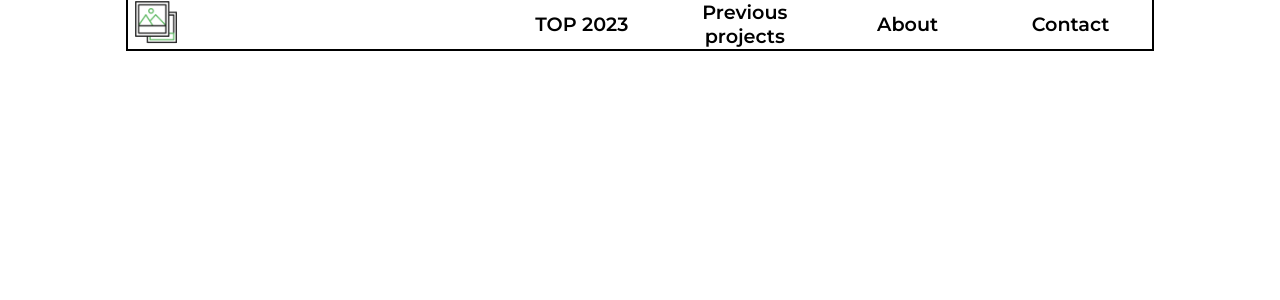
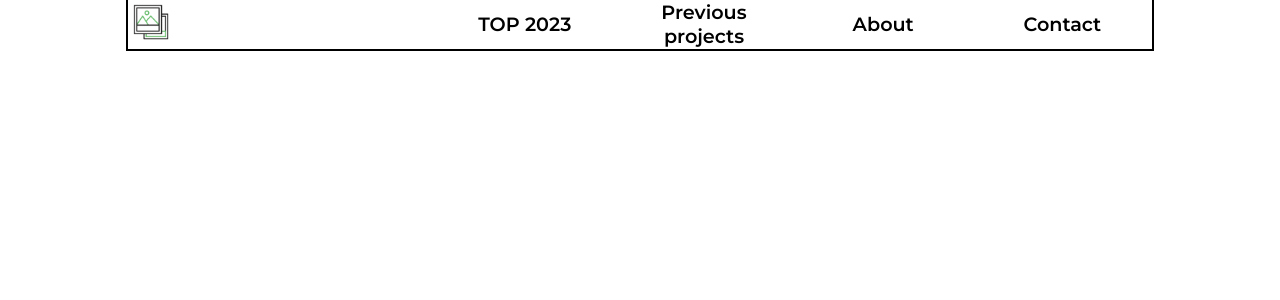
Before and after one commit to Callasaurus/take-one-picture-project, a Next.js app in the folder my-app/: page /Components/Navbar in a window 1280 px wide. Shown: the top 300 px of the page. Built offline with nearby package versions, Linux system fonts and the light colour scheme.

Commit message:
minor css tweaks

```diff
--- a/my-app/styles/globals.css
+++ b/my-app/styles/globals.css
@@ -200,7 +200,7 @@
 }
 
 .navbar-links-left {
-  width: 40%;
+  width: 30%;
   display: flex;
   flex-direction: row;
   align-items: center;
@@ -237,14 +237,16 @@
 
 @media (max-width: 1000px) {
   #logo-image {
-    width: 25%;
-    height: 25%;
+    width: 23%;
+    height: 23%;
+  }
+}
+@media (max-width: 900px) {
+  .navbar-links-right button {
+    font-size: medium;
   }
 }
 @media (max-width: 600px) {
-  .navbar-links-right button {
-    font-size: medium;
-  }
   #logo-image {
     width: 35%;
     height: 35%;
```
